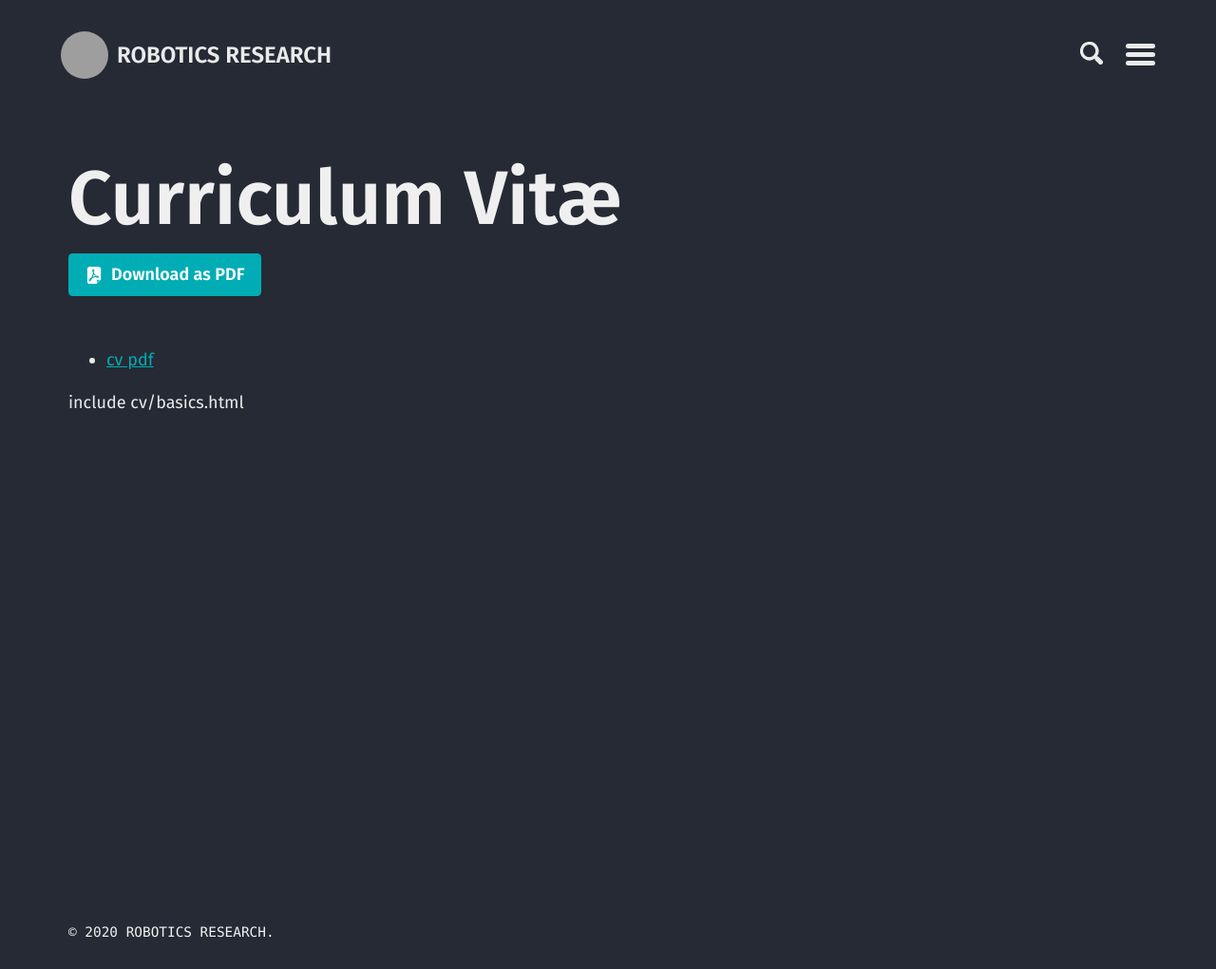
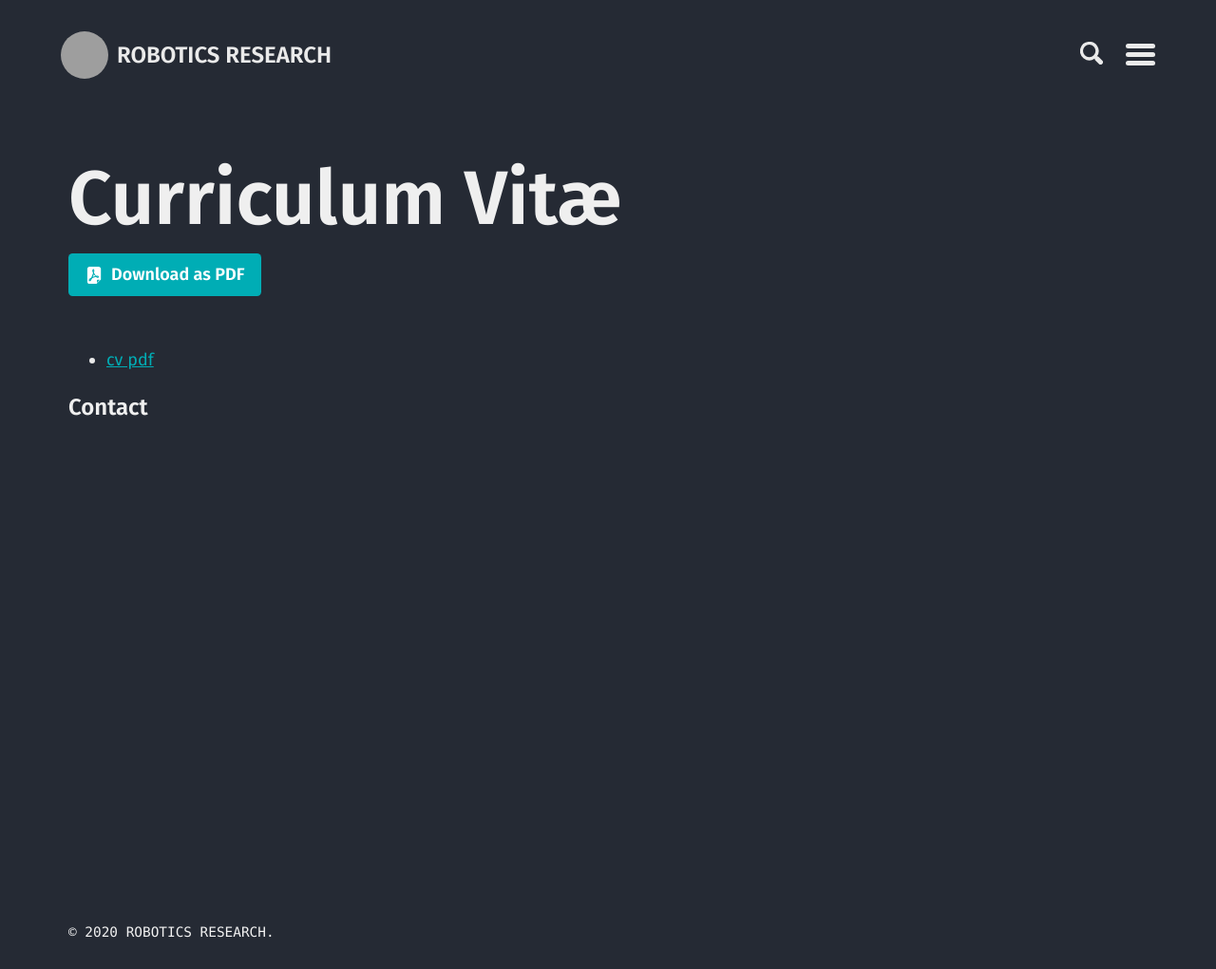
Before and after one commit to rkdyava/rama.github.io, a Jekyll site: the page built from cv.md, in a window 1280 px wide. Shown: the whole page at 95% size. Built offline with Jekyll 4.4.1, drawn with Linux system fonts in a browser that asks for light colours; grey boxes are pictures that could not be loaded.

Commit message:
Update cv.html

```diff
--- a/_layouts/cv.html
+++ b/_layouts/cv.html
@@ -10,7 +10,7 @@ layout: default
     <div>{{ content }}</div>
     <div>
       <div class="entries">
-        include cv/basics.html
+        {%include cv/basics.html%}
         {% include cv/work.html %}
         {% include cv/volunteer.html %}
         {% include cv/education.html %}
```
